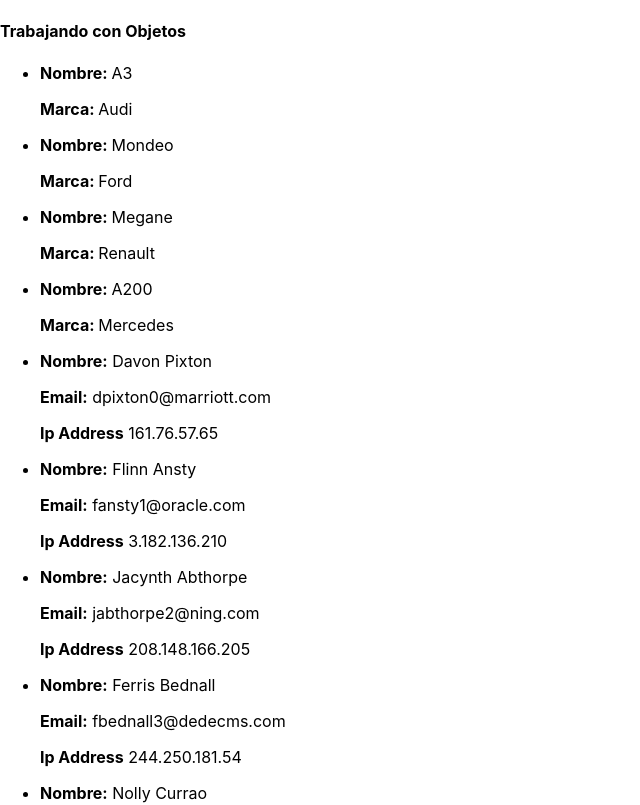
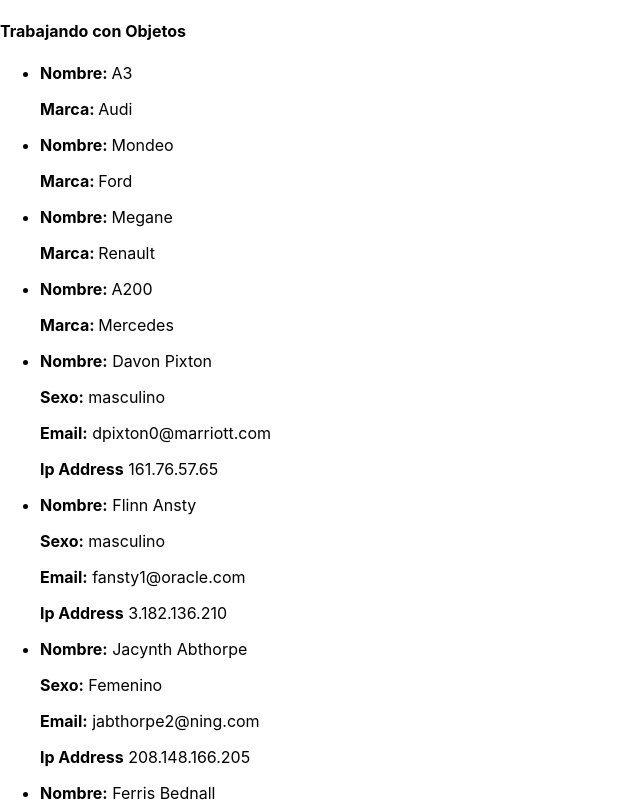
Before and after one commit to DanielCornelio/React_Course, a React (Create React App) app: page / in a window 1280 px wide. Shown: the top 805 px of the page, without its empty margins (0-640 px from the left). Built offline with nearby package versions, Linux system fonts and the light colour scheme.

Commit message:
list item

```diff
--- a/src/Objetos.js
+++ b/src/Objetos.js
@@ -1,6 +1,22 @@
 import React, { Component } from 'react';
 import cars from './data/cars.json'
 import usuarios from './data/usuarios.json'
+
+class UserItem extends Component{
+    render(){
+        const { user } = this.props
+        return(
+            <li >
+                <p><strong>Nombre:</strong> {user.first_name} {user.last_name}</p>
+                <p><strong>Sexo:</strong> {user.gender === "Male" ? "masculino" : "Femenino"}</p>
+                <p><strong>Email:</strong> {user.email }</p>
+                <p><strong>Ip Address</strong> {user.ip_address}</p>
+
+            </li>
+        )
+    }
+}
+
 class Objetos extends Component {
     state = {  }
     render() {
@@ -14,6 +30,7 @@
                                 <li key={car.id}>
                                     <p><strong>Nombre: </strong>{car.name}</p>
                                     <p><strong>Marca: </strong>{car.company}</p>
+
                                 </li>
                             )
                         })
@@ -22,13 +39,7 @@
                 <ul>
                     {
                         usuarios.map(user =>{
-                            return(
-                                <li key={user.id}>
-                                    <p><strong>Nombre:</strong> {user.first_name} {user.last_name}</p>
-                                    <p><strong>Email:</strong> {user.email}</p>
-                                    <p><strong>Ip Address</strong> {user.ip_address}</p>
-                                </li>
-                            )
+                            return <UserItem key={user.id} user={user}/>
                         })
                     }
                 </ul>
```
